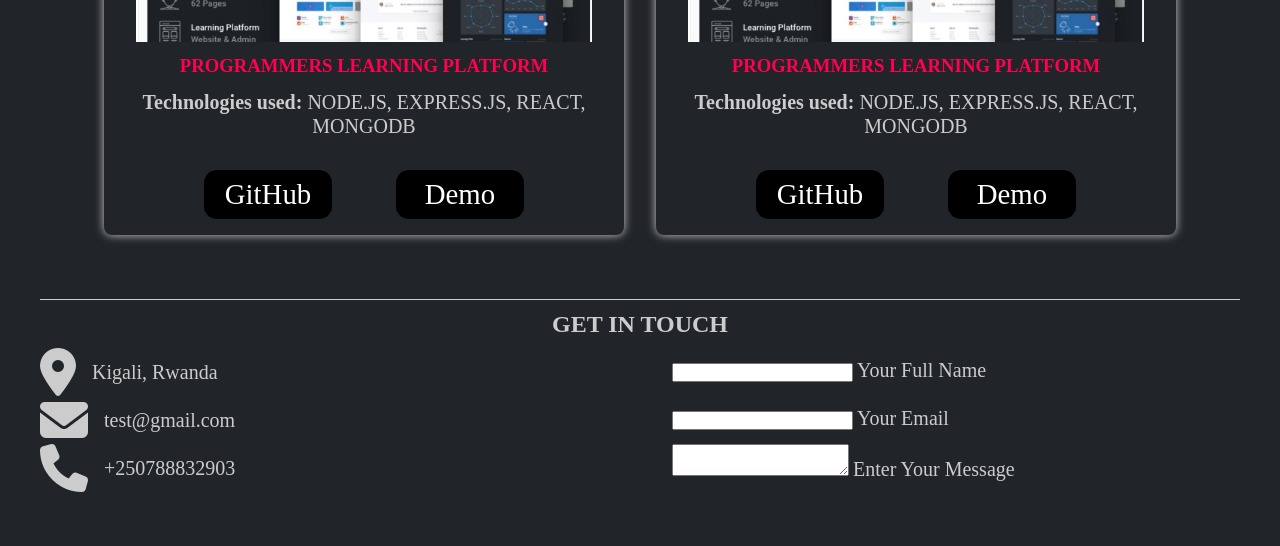
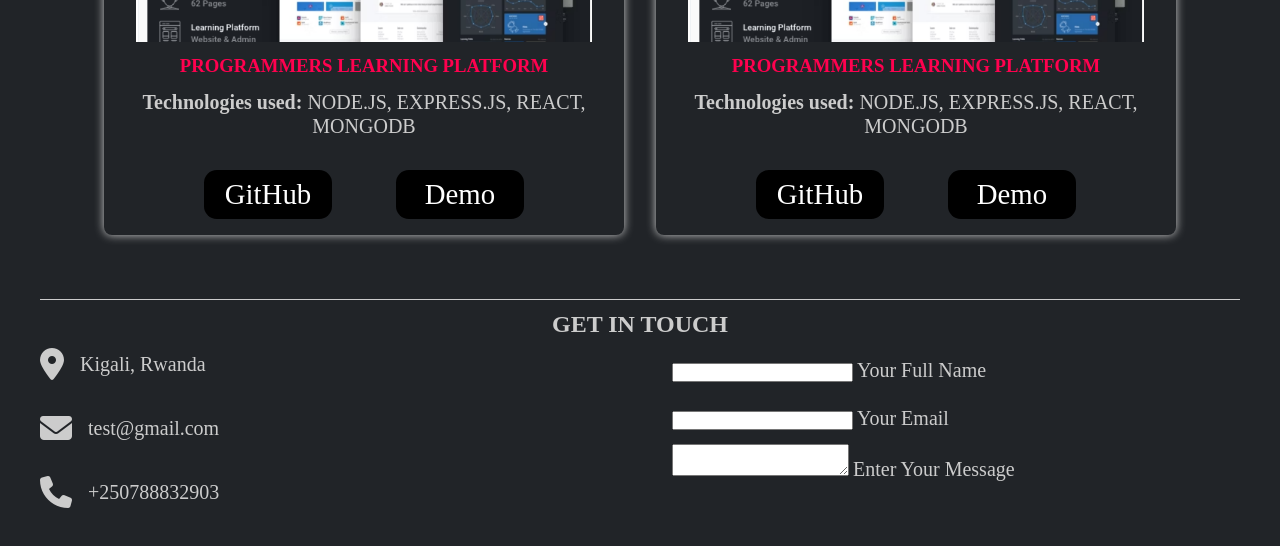
Before and after one commit to Nkurunzizagashati/MY_PORTFOLIIO_PAGE, a plain HTML site: page index.html in a window 1280 px wide. Shown: the part 2668-3214 px from the top of the page. Drawn offline with nearby package versions, Linux system fonts and the light colour scheme.

Commit message:
styling the contact section

```diff
--- a/styles.css
+++ b/styles.css
@@ -395,12 +395,18 @@ h3 {
 }
 
 .address-icon {
-  font-size: 3rem;
+  font-size: 2rem;
   color: var(--color-light);
 }
 
 span {
   color: var(--color-light);
+}
+
+.address-container {
+  display: flex;
+  flex-direction: column;
+  gap: 2rem;
 }
 
 .address {
```
